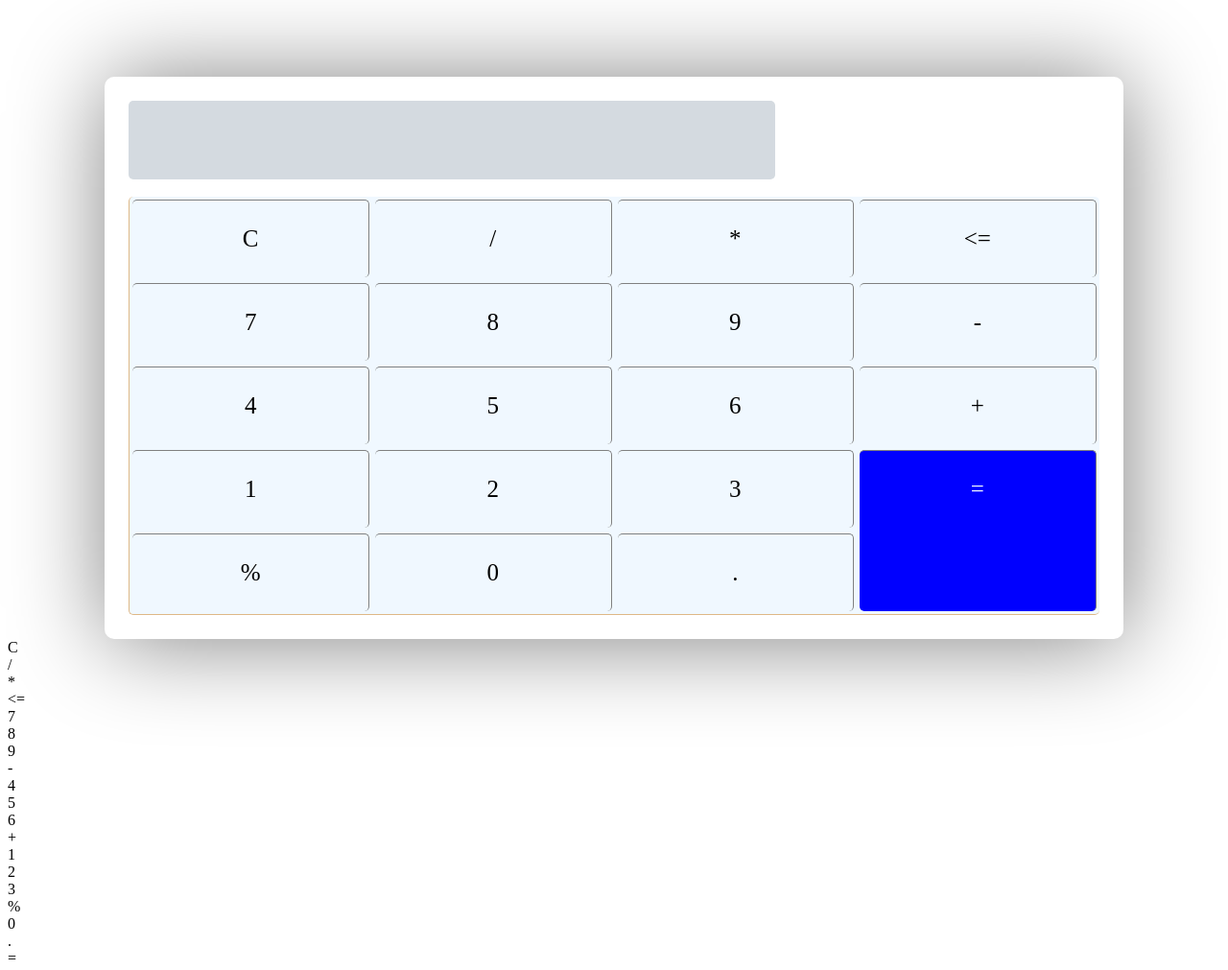
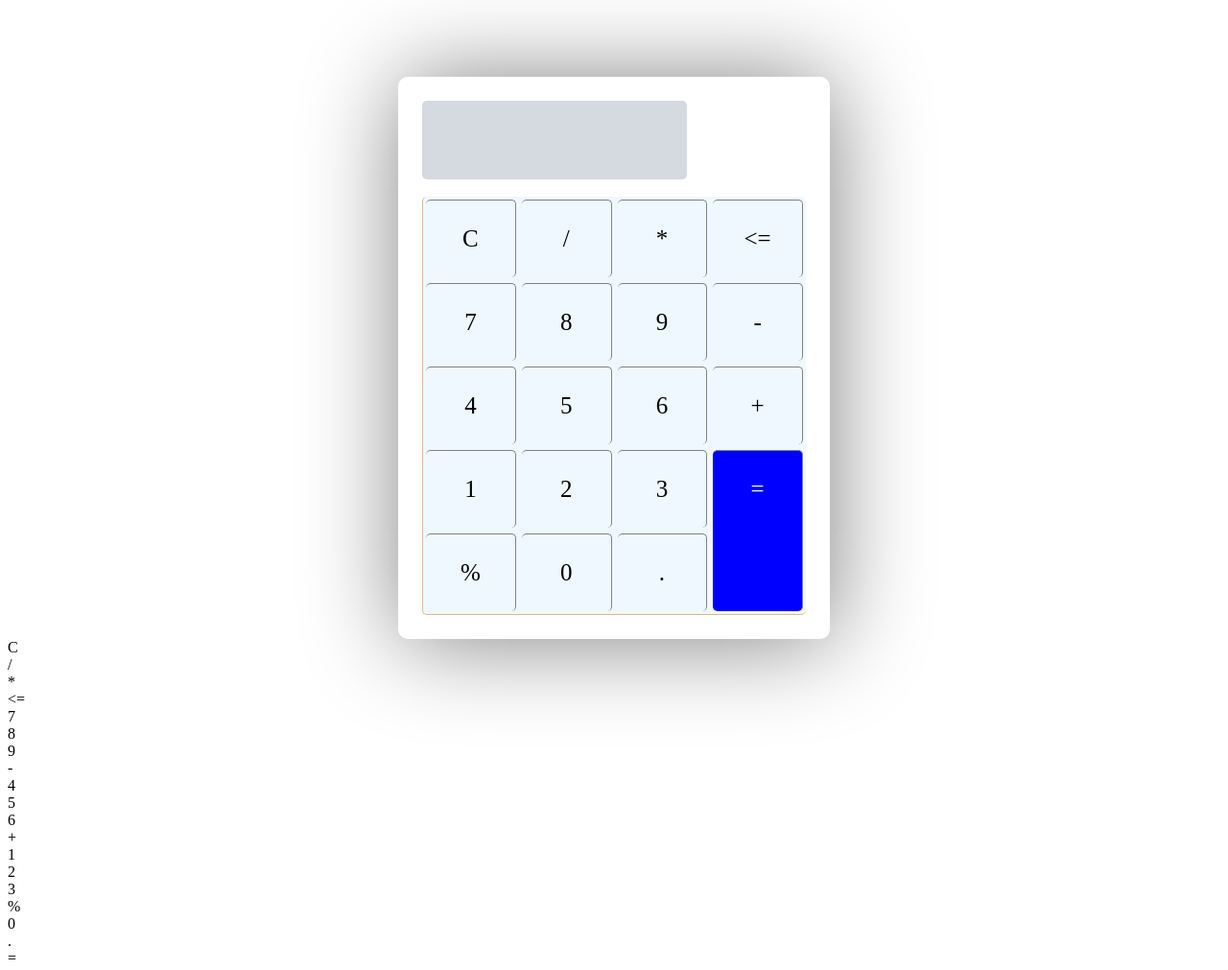
Before and after one commit to ik-James/pig-game, a plain HTML site: page mycalc/index.html in a window 1280 px wide. Shown: the whole page at 96% size. Drawn offline with Linux system fonts and the light colour scheme.

Commit message:
Update app.css

```diff
--- a/mycalc/app.css
+++ b/mycalc/app.css
@@ -1,5 +1,5 @@
 .calculator{
-   width: 80%;
+   width: 400px;
    margin: 10vh auto 0 auto;
    box-shadow: 2px 2px 100px gray;
    padding: 25px;
```
